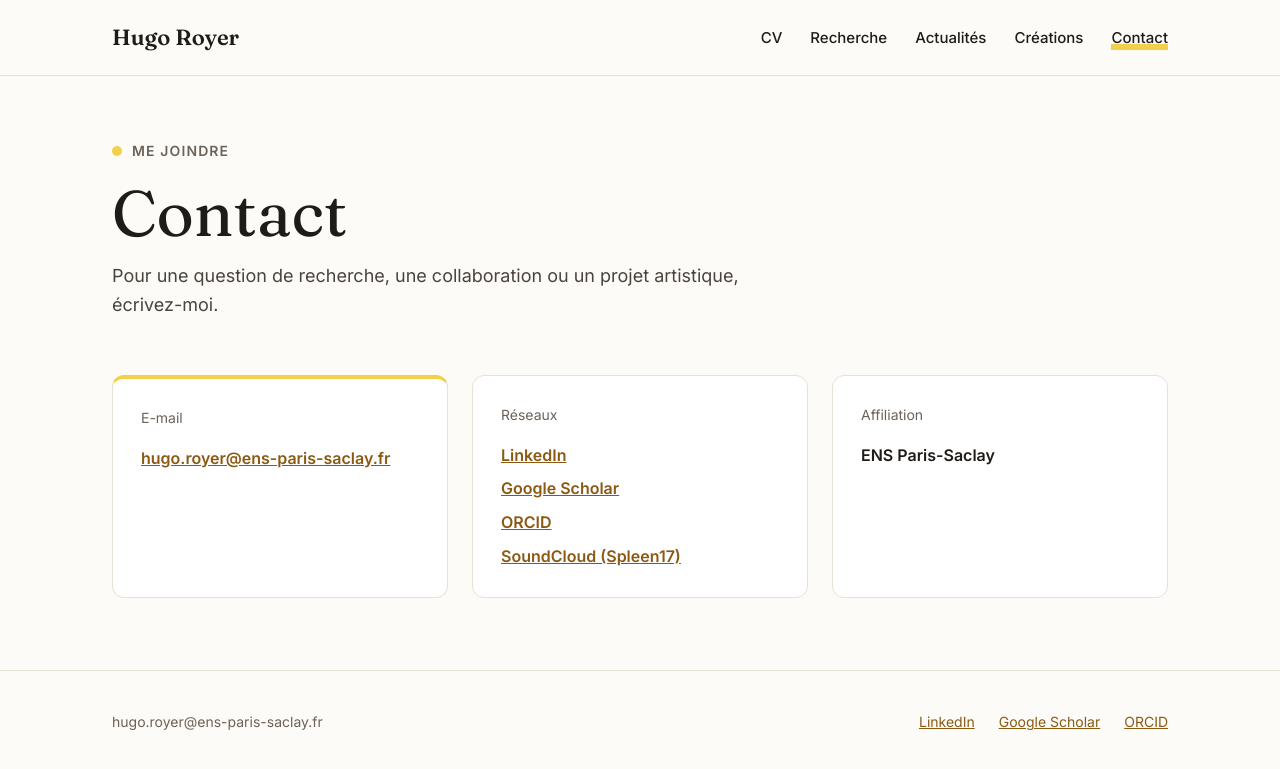
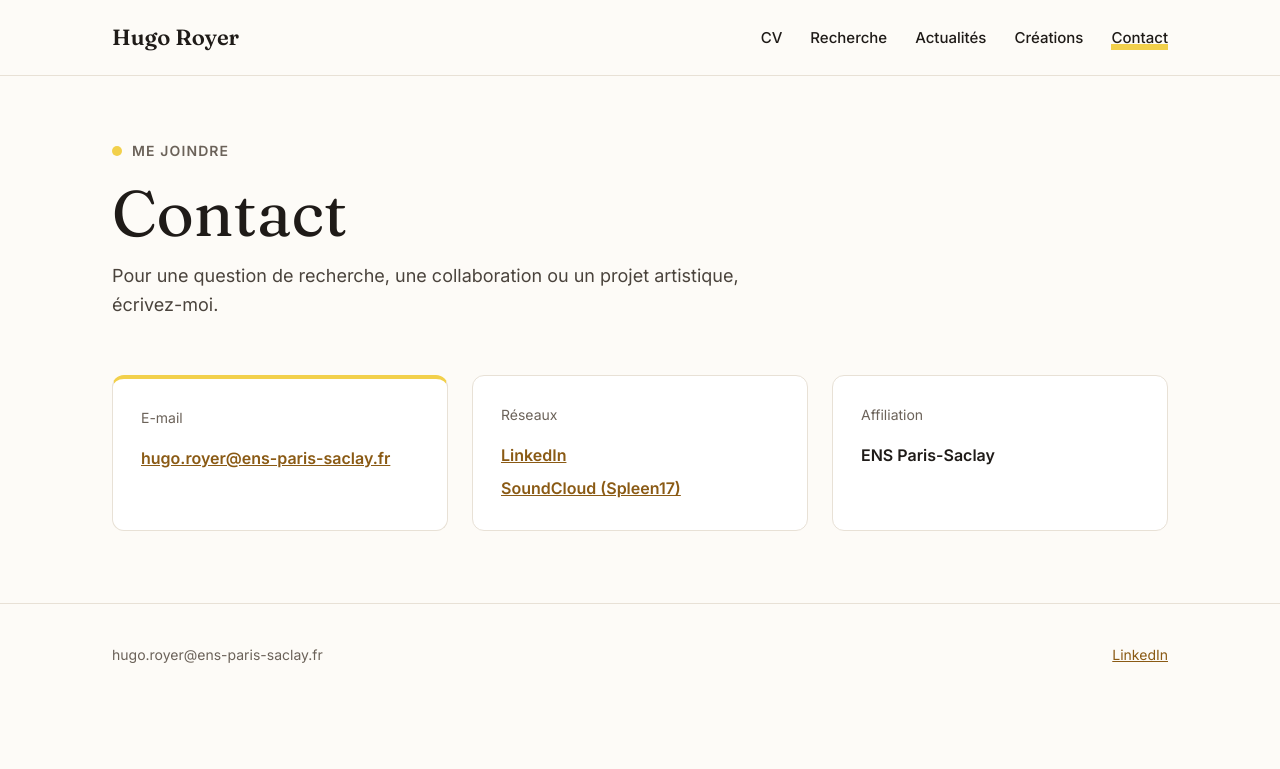
Before and after one commit to hugoroyer-economics/hugoroyer-economics.github.io, a Jekyll site: the page built from contact.html, in a window 1280 px wide. Shown: the top 769 px of the page. Built offline with Jekyll 4.4.1, drawn with Linux system fonts in a browser that asks for light colours.

Commit message:
Masquer correctement les champs vides
Co-Authored-By: Claude Opus 5.5 <noreply@anthropic.com>
Claude-Session: https://claude.ai/code/session_011nnT2CGmNKRvAoRB1DJ9GD

```diff
--- a/_layouts/default.html
+++ b/_layouts/default.html
@@ -28,9 +28,9 @@
 <div class="conteneur">
 <span>{{ site.data.profil.email }}</span>
 <div class="liens">
-{%- if site.data.profil.linkedin != blank %}<a href="{{ site.data.profil.linkedin }}" target="_blank" rel="noopener">LinkedIn</a>{% endif %}
-{%- if site.data.profil.google_scholar != blank %}<a href="{{ site.data.profil.google_scholar }}" target="_blank" rel="noopener">Google Scholar</a>{% endif %}
-{%- if site.data.profil.orcid != blank %}<a href="{{ site.data.profil.orcid }}" target="_blank" rel="noopener">ORCID</a>{% endif %}
+{%- if site.data.profil.linkedin and site.data.profil.linkedin != "" %}<a href="{{ site.data.profil.linkedin }}" target="_blank" rel="noopener">LinkedIn</a>{% endif %}
+{%- if site.data.profil.google_scholar and site.data.profil.google_scholar != "" %}<a href="{{ site.data.profil.google_scholar }}" target="_blank" rel="noopener">Google Scholar</a>{% endif %}
+{%- if site.data.profil.orcid and site.data.profil.orcid != "" %}<a href="{{ site.data.profil.orcid }}" target="_blank" rel="noopener">ORCID</a>{% endif %}
 </div>
 </div>
 </footer>
--- a/actualites.html
+++ b/actualites.html
@@ -19,12 +19,12 @@ description: "Actualités de Hugo Royer."
 {%- assign actus = site.data.actualites | sort: "date" | reverse -%}
 {%- for a in actus %}
 <article class="article" data-categorie="{{ a.categorie }}">
-{%- if a.image != blank %}<img class="visuel" src="{{ a.image | relative_url }}" alt="">{% endif %}
+{%- if a.image and a.image != "" %}<img class="visuel" src="{{ a.image | relative_url }}" alt="">{% endif %}
 <div>
 <p class="discret" style="font-size: 14px"><span class="etiquette">{{ a.categorie }}</span> · {% include date_fr.html date=a.date %}</p>
 <h2>{{ a.titre }}</h2>
 <p class="texte">{{ a.texte }}</p>
-{%- if a.lien != blank %}<a href="{{ a.lien }}" target="_blank" rel="noopener" style="font-weight: 500">{{ a.lien_texte | default: "En savoir plus" }}</a>{% endif %}
+{%- if a.lien and a.lien != "" %}<a href="{{ a.lien }}" target="_blank" rel="noopener" style="font-weight: 500">{{ a.lien_texte | default: "En savoir plus" }}</a>{% endif %}
 </div>
 </article>
 {%- endfor %}
--- a/contact.html
+++ b/contact.html
@@ -12,10 +12,10 @@ description: "Contacter Hugo Royer."
 <section class="conteneur contacts" style="padding-top: 16px; padding-bottom: 72px">
 <div class="carte accent"><p class="label">E-mail</p><a href="mailto:{{ p.email }}" style="font-weight: 600; word-break: break-all">{{ p.email }}</a></div>
 <div class="carte"><p class="label">Réseaux</p>
-{%- if p.linkedin != blank %}<a href="{{ p.linkedin }}" target="_blank" rel="noopener" style="font-weight: 600">LinkedIn</a>{% endif %}
-{%- if p.google_scholar != blank %}<a href="{{ p.google_scholar }}" target="_blank" rel="noopener" style="font-weight: 600">Google Scholar</a>{% endif %}
-{%- if p.orcid != blank %}<a href="{{ p.orcid }}" target="_blank" rel="noopener" style="font-weight: 600">ORCID</a>{% endif %}
-{%- if site.data.musique.profil_soundcloud != blank %}<a href="{{ site.data.musique.profil_soundcloud }}" target="_blank" rel="noopener" style="font-weight: 600">SoundCloud ({{ site.data.musique.nom_artiste }})</a>{% endif %}
+{%- if p.linkedin and p.linkedin != "" %}<a href="{{ p.linkedin }}" target="_blank" rel="noopener" style="font-weight: 600">LinkedIn</a>{% endif %}
+{%- if p.google_scholar and p.google_scholar != "" %}<a href="{{ p.google_scholar }}" target="_blank" rel="noopener" style="font-weight: 600">Google Scholar</a>{% endif %}
+{%- if p.orcid and p.orcid != "" %}<a href="{{ p.orcid }}" target="_blank" rel="noopener" style="font-weight: 600">ORCID</a>{% endif %}
+{%- if site.data.musique.profil_soundcloud and site.data.musique.profil_soundcloud != "" %}<a href="{{ site.data.musique.profil_soundcloud }}" target="_blank" rel="noopener" style="font-weight: 600">SoundCloud ({{ site.data.musique.nom_artiste }})</a>{% endif %}
 </div>
-<div class="carte"><p class="label">Affiliation</p><p style="font-weight: 600">{{ p.affiliation }}</p>{% if p.adresse != blank %}<p class="texte">{{ p.adresse }}</p>{% endif %}</div>
+<div class="carte"><p class="label">Affiliation</p><p style="font-weight: 600">{{ p.affiliation }}</p>{% if p.adresse and p.adresse != "" %}<p class="texte">{{ p.adresse }}</p>{% endif %}</div>
 </section>
--- a/cv.html
+++ b/cv.html
@@ -7,7 +7,7 @@ description: "CV de Hugo Royer : formation, expériences, langues."
 <p class="surtitre">Parcours</p>
 <h1 class="titre-page">CV</h1>
 <p class="intro">Formation et expériences, de la plus récente à la plus ancienne.</p>
-{%- if site.data.profil.cv_pdf != blank %}
+{%- if site.data.profil.cv_pdf and site.data.profil.cv_pdf != "" %}
 <div class="boutons" style="margin-top: 32px"><a class="bouton jaune" href="{{ site.data.profil.cv_pdf | relative_url }}"><svg width="18" height="18" viewBox="0 0 24 24" fill="none" stroke="currentColor" stroke-width="2" stroke-linecap="round" stroke-linejoin="round" aria-hidden="true"><path d="M12 3v12"/><path d="M7 10l5 5 5-5"/><path d="M5 21h14"/></svg>Télécharger le CV (PDF)</a></div>
 {%- endif %}
 </section>
@@ -26,7 +26,7 @@ description: "CV de Hugo Royer : formation, expériences, langues."
 <h2 class="h2">Expériences</h2>
 <div class="frise">
 {%- for e in site.data.experiences %}
-<div class="ligne"><p class="periode">{{ e.periode }}</p><div><p class="quoi">{{ e.poste }}</p><p class="texte">{{ e.structure }}</p>{% if e.mission != blank %}<p class="texte" style="margin-top: 4px">{{ e.mission }}</p>{% endif %}</div></div>
+<div class="ligne"><p class="periode">{{ e.periode }}</p><div><p class="quoi">{{ e.poste }}</p><p class="texte">{{ e.structure }}</p>{% if e.mission and e.mission != "" %}<p class="texte" style="margin-top: 4px">{{ e.mission }}</p>{% endif %}</div></div>
 {%- endfor %}
 </div>
 </div>
@@ -44,7 +44,7 @@ description: "CV de Hugo Royer : formation, expériences, langues."
 <h2 class="h2">Langues</h2>
 <ul class="langues">
 {%- for l in site.data.langues %}
-<li><span style="font-weight: 600">{{ l.langue }}</span>{% if l.niveau != blank %}<span class="etiquette{% unless l.en_avant %} neutre{% endunless %}">{{ l.niveau }}</span>{% endif %}{% if l.detail != blank %}<span class="texte">{{ l.detail }}</span>{% endif %}</li>
+<li><span style="font-weight: 600">{{ l.langue }}</span>{% if l.niveau and l.niveau != "" %}<span class="etiquette{% unless l.en_avant %} neutre{% endunless %}">{{ l.niveau }}</span>{% endif %}{% if l.detail and l.detail != "" %}<span class="texte">{{ l.detail }}</span>{% endif %}</li>
 {%- endfor %}
 </ul>
 </div>
--- a/index.html
+++ b/index.html
@@ -6,7 +6,7 @@ layout: default
 <div class="hero-texte">
 <p class="surtitre">{{ p.statut }}</p>
 <h1>{{ p.nom }}</h1>
-<p class="accroche">{% assign surligne_html = '<span class="surligne">' | append: p.surligne | append: '</span>' %}{{ p.accroche | replace: p.surligne, surligne_html }}{% if p.accroche_fin != blank %} <em>{{ p.accroche_fin }}</em>{% endif %}</p>
+<p class="accroche">{% assign surligne_html = '<span class="surligne">' | append: p.surligne | append: '</span>' %}{{ p.accroche | replace: p.surligne, surligne_html }}{% if p.accroche_fin and p.accroche_fin != "" %} <em>{{ p.accroche_fin }}</em>{% endif %}</p>
 <p class="bio">{{ p.bio }}</p>
 <div class="boutons">
 <a class="bouton jaune" href="{{ '/cv.html' | relative_url }}">Voir mon CV</a>
@@ -44,7 +44,7 @@ layout: default
 <article class="carte accent">
 <p class="discret" style="font-size: 14px">{{ r.etiquette }} · {{ r.periode }}</p>
 <h3 style="font-size: 20px; font-weight: 600; line-height: 1.35">{{ r.titre }}</h3>
-{% if r.resume_court != blank %}<p class="texte">{{ r.resume_court }}</p>{% endif %}
+{% if r.resume_court and r.resume_court != "" %}<p class="texte">{{ r.resume_court }}</p>{% endif %}
 <p class="discret" style="font-size: 15px">{{ r.encadrement | slice: 0 | upcase }}{{ r.encadrement | slice: 1, 500 }}</p>
 <a href="{{ '/recherche.html' | relative_url }}" style="font-weight: 500">En savoir plus</a>
 </article>
```
Also changed, not shown: recherche.html (+5 -4 lines).
